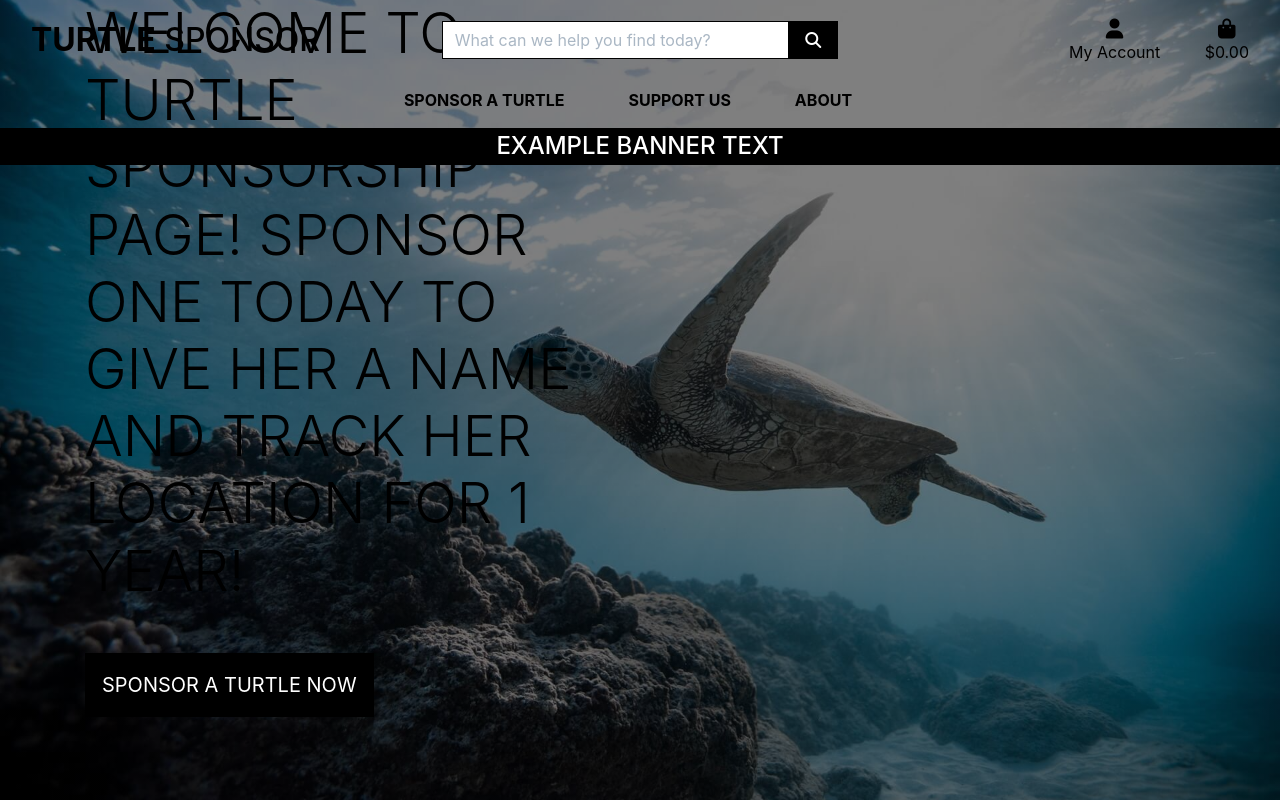
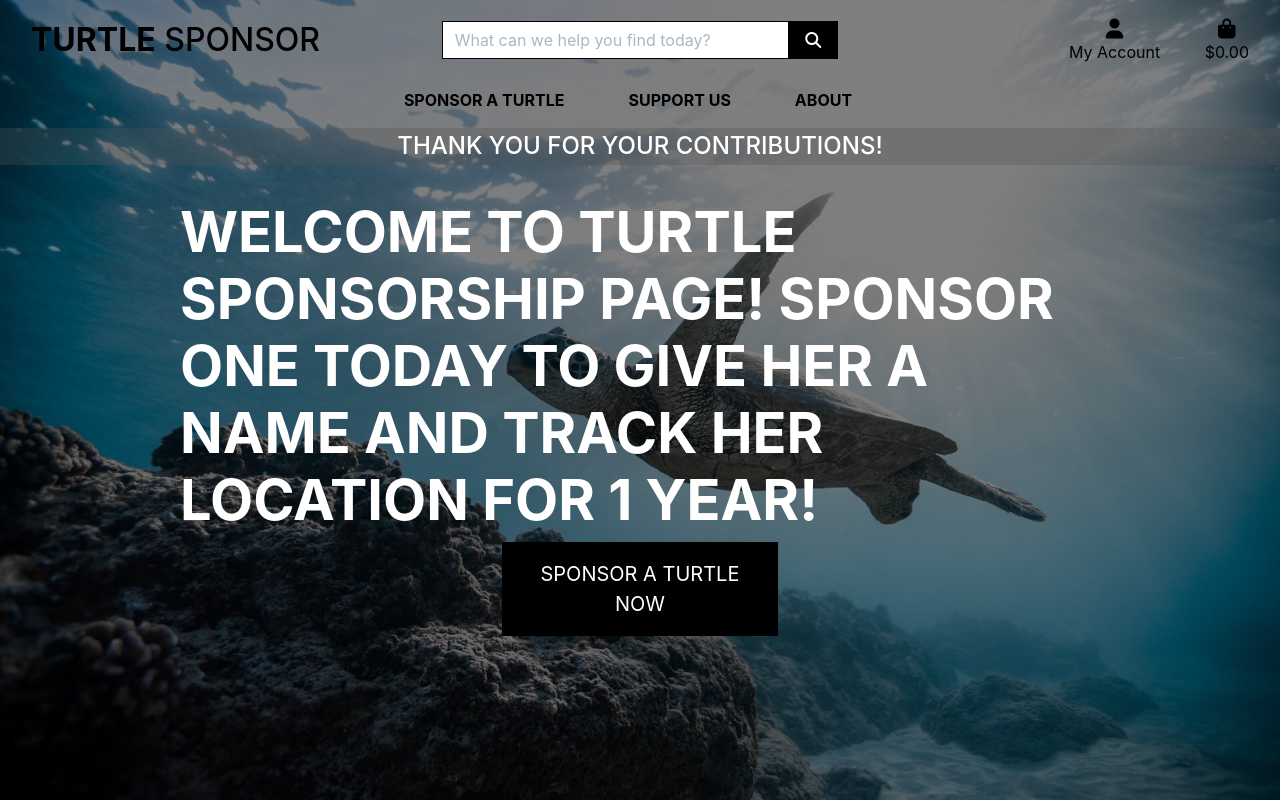
Before and after one commit to hartnetl/ridley-me-this, a Django app: page / in a window 1280 px wide. Run offline with Django 4.2, Linux system fonts and the light colour scheme; some libraries are stand-ins or nearby versions.

Commit message:
Style: Change base html banner colours and home.html main text colour

```diff
--- a/home/templates/home/index.html
+++ b/home/templates/home/index.html
@@ -14,14 +14,11 @@
 
 {% block content %}
 
-<!-- h-100 gives 100% height (container and row) and my-auto (column) for vertical centering -->
     <div class="container h-100">
         <div class="row h-100">
-            <!-- make the column sit to the left -->
-            <div class="col-7 col-md-6 my-auto">
-                <!-- display-4 is a bootstrap heading class; logo-font and text-black will be manual css -->
-                <h1 class="display-4 logo-font text-black">Welcome to turtle sponsorship page! Sponsor one today to give her a name and track her location for 1 year! </h1>
-                <div class="my-5">
+            <div class="col-10 offset-1 my-auto">
+                <h1 class="display-4 font-weight-bold text-uppercase text-white pt-5">Welcome to turtle sponsorship page! Sponsor one today to give her a name and track her location for 1 year! </h1>
+                <div class="col-4 offset-4">
                     <h4>
                         <a href=" " class="shop-now-button btn btn-lg rounded-0 text-uppercase py-3">Sponsor a turtle now</a>
                     </h4>
--- a/static/css/base.css
+++ b/static/css/base.css
@@ -1,3 +1,5 @@
+/* base css  */
+
 html {
     height: 100%;
 }
@@ -11,9 +13,8 @@ body {
         url("/media/turtle-swimming.jpg") no-repeat center center fixed;
     color: #555;
     background-size: cover;
-    height: calc(100vh - 164px);
+    height: calc(100vh - 5px);
 }
-
 
 #home-topnav {
     background-color: rgba(255,255,255,0);
@@ -33,6 +34,10 @@ body {
 
 .main-logo-link {
     width: fit-content;
+}
+
+#delivery-banner {
+    background-color: rgba(85, 85, 85, .3);
 }
 
 .shop-now-button {
@@ -99,6 +104,10 @@ input[name='q']::placeholder {
     color: #aab7c4;
 }
 
+/* Home page */
+
+
+
 /* ------------------------------- bootstrap toasts */
 
 .message-container {
--- a/templates/base.html
+++ b/templates/base.html
@@ -141,8 +141,8 @@
 
             <!-- delivery message  -->
             <div id="delivery-banner" class="row text-center">
-                <div class="col bg-black text-white">
-                    <h4 class="logo-font my-1">Example banner text </h4>
+                <div class="col-10 text-white offset-1">
+                    <h4 class="logo-font my-1">Thank you for your contributions! </h4>
                 </div>
             </div>
         </header>
```
